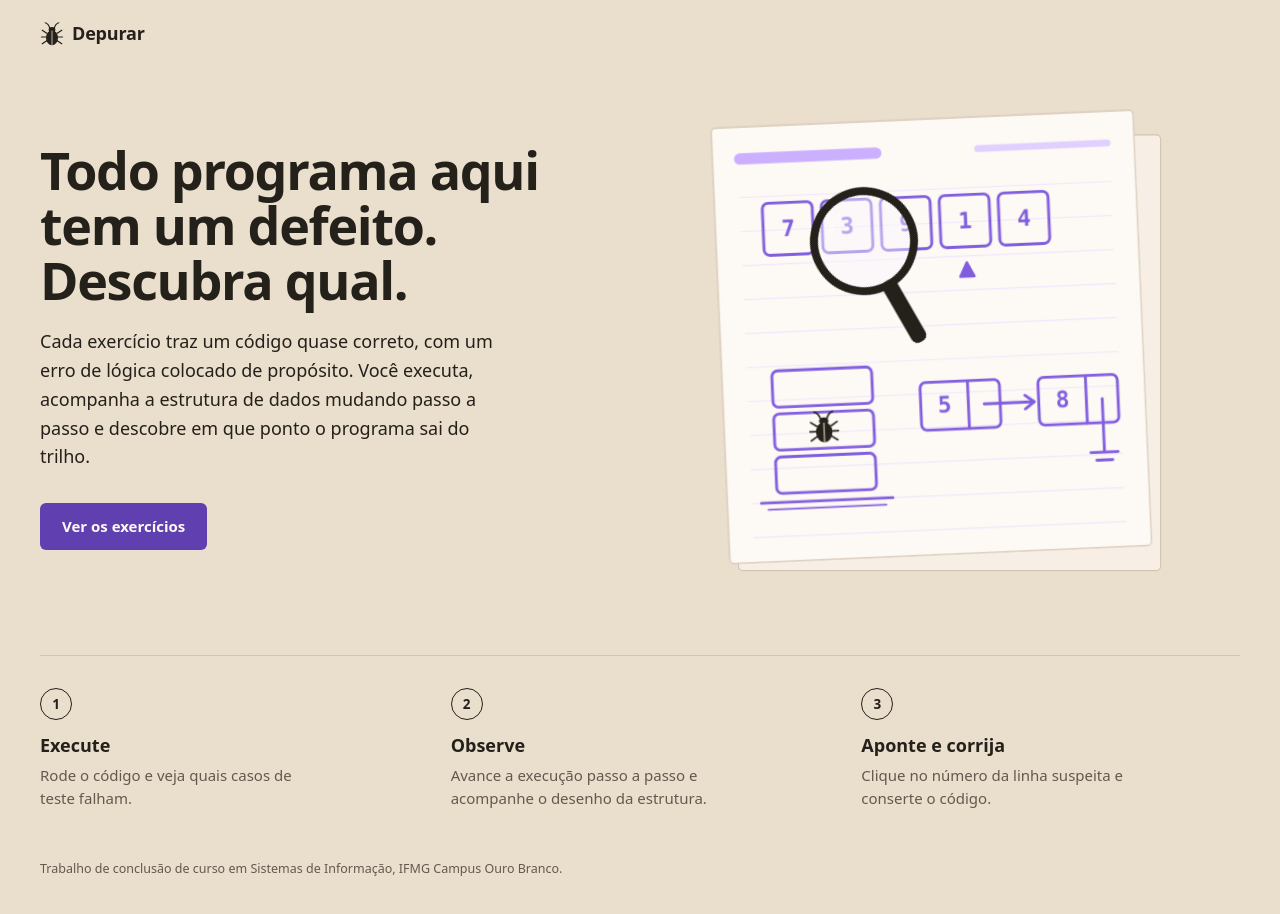
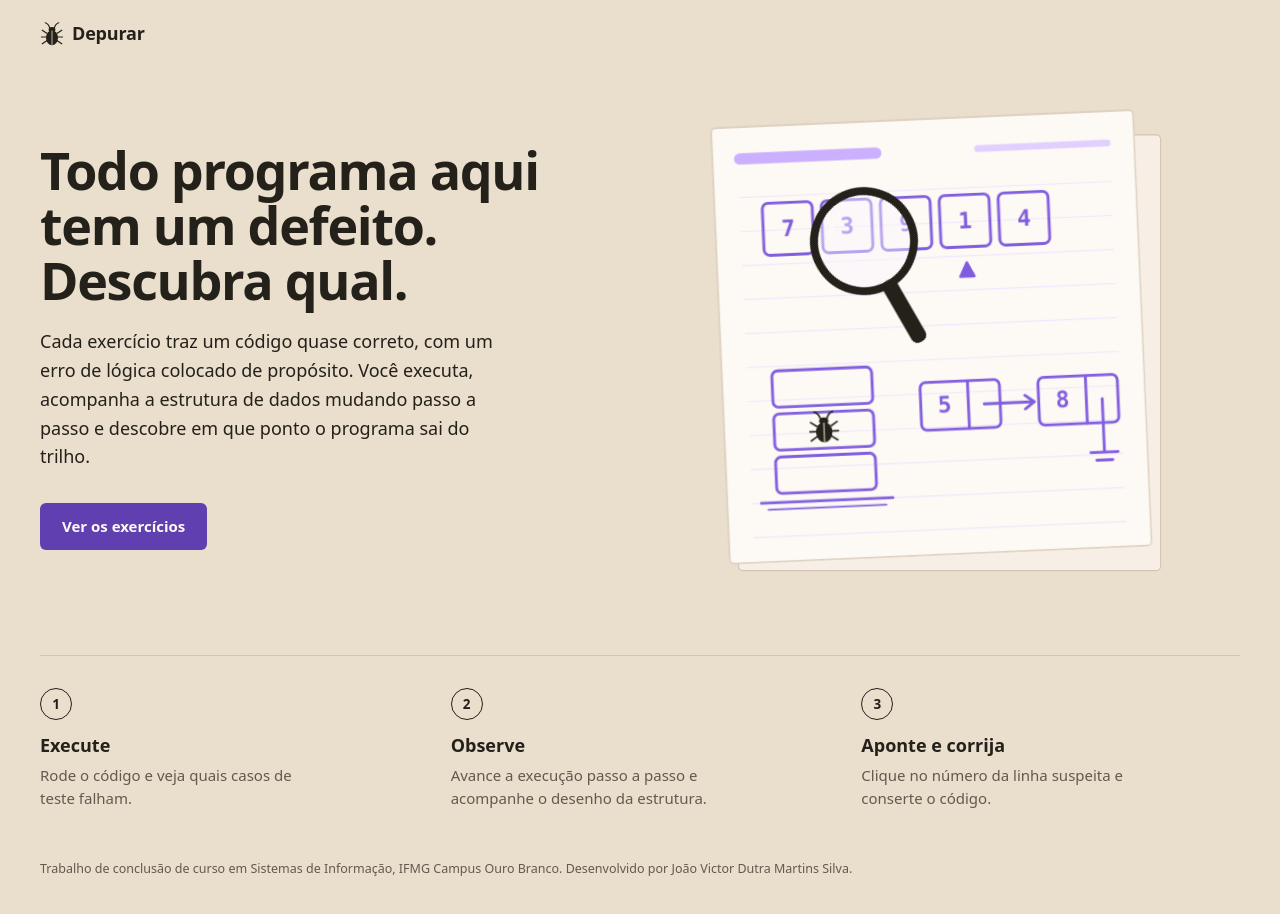
Before and after one commit to Joao-Dutra/tcc-debug, a React (Vite) app: page / in a window 1280 px wide. Shown: the top 914 px of the page. Built offline with nearby package versions, Linux system fonts and the light colour scheme; a web font is replaced by a local one.

Commit message:
feat(interface): autoria no rodape da tela inicial

```diff
--- a/src/componentes/TelaInicial.tsx
+++ b/src/componentes/TelaInicial.tsx
@@ -154,7 +154,7 @@ export function TelaInicial() {
 
       <footer className="rodape-inicial">
         Trabalho de conclusão de curso em Sistemas de Informação, IFMG Campus Ouro
-        Branco.
+        Branco. Desenvolvido por João Victor Dutra Martins Silva.
       </footer>
     </div>
   );
```
